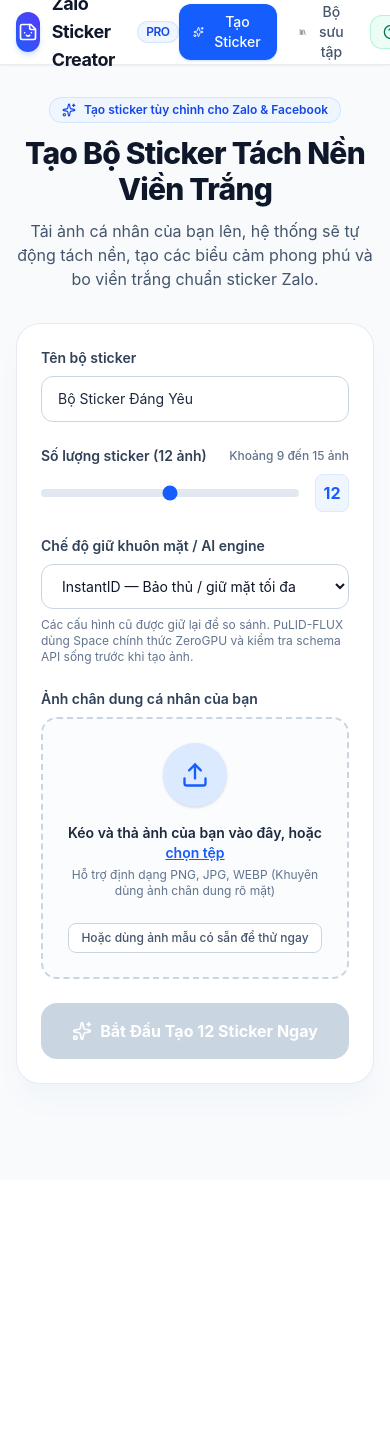
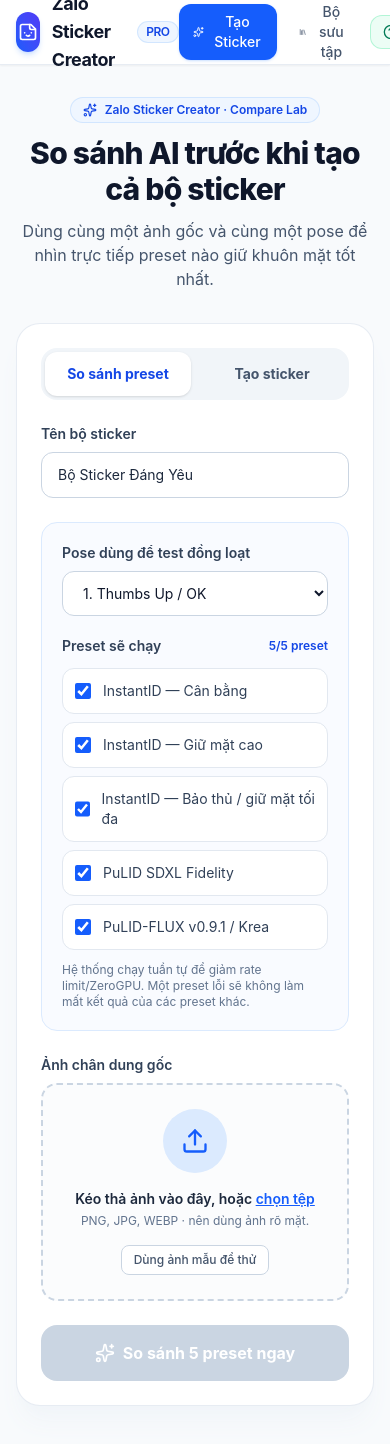
Before and after one commit to donghanhscga2026/Zalo-Sticker-Creator, a React (Vite) app: page / in a window 390 px wide. Shown: the top 1444 px of the page. Before the commit the page ends 1180 px from the top, so only its background shows below. Built offline with nearby package versions, Linux system fonts and the light colour scheme.

Commit message:
Add Compare Lab controls to uploader

```diff
--- a/src/components/PhotoUploader.tsx
+++ b/src/components/PhotoUploader.tsx
@@ -1,51 +1,74 @@
 import React, { useState } from "react";
-import { Upload, Sparkles, Image as ImageIcon, Check, Sliders, AlertCircle, RefreshCw } from "lucide-react";
+import { Upload, Sparkles, Check, AlertCircle, RefreshCw } from "lucide-react";
+import { GenerationPresetId } from "../types";
 
 interface PhotoUploaderProps {
   onGenerate: (image: string, count: number, packName: string, preset: string) => void;
+  onCompare: (image: string, packName: string, poseIndex: number, presets: GenerationPresetId[]) => void;
   isLoading: boolean;
 }
 
-export const PhotoUploader: React.FC<PhotoUploaderProps> = ({ onGenerate, isLoading }) => {
+const COMPARE_PRESETS: { id: GenerationPresetId; label: string }[] = [
+  { id: "instantid_balanced", label: "InstantID — Cân bằng" },
+  { id: "instantid_fidelity", label: "InstantID — Giữ mặt cao" },
+  { id: "instantid_conservative", label: "InstantID — Bảo thủ / giữ mặt tối đa" },
+  { id: "pulid_fidelity", label: "PuLID SDXL Fidelity" },
+  { id: "pulid_flux_fidelity", label: "PuLID-FLUX v0.9.1 / Krea" },
+];
+
+const TEST_POSES = [
+  "Thumbs Up / OK",
+  "Finger Heart / Yêu",
+  "Cute Cheeks / Hihi",
+  "Cool / Sunglasses",
+  "Thinking / Hmm",
+  "Surprised / Ôi",
+  "Coffee / Chill",
+  "Laughing / Haha",
+  "Salute / Roài",
+  "Double Hearts / Muaah",
+  "Look Back / Đẹp",
+  "Big Heart / Love",
+  "Fighting / Cố lên",
+  "Shy / Ái chà",
+  "Hello / Vẫy tay",
+];
+
+export const PhotoUploader: React.FC<PhotoUploaderProps> = ({ onGenerate, onCompare, isLoading }) => {
   const [selectedImage, setSelectedImage] = useState<string | null>(null);
   const [stickerCount, setStickerCount] = useState<number>(12);
   const [packName, setPackName] = useState<string>("Bộ Sticker Đáng Yêu");
   const [dragOver, setDragOver] = useState<boolean>(false);
-  const [generationPreset, setGenerationPreset] = useState<string>("instantid_conservative");
+  const [generationPreset, setGenerationPreset] = useState<string>("pulid_flux_fidelity");
+  const [mode, setMode] = useState<"generate" | "compare">("compare");
+  const [poseIndex, setPoseIndex] = useState<number>(0);
+  const [comparePresets, setComparePresets] = useState<GenerationPresetId[]>(COMPARE_PRESETS.map((item) => item.id));
   const [error, setError] = useState<string | null>(null);
 
-  const handleFileChange = (e: React.ChangeEvent<HTMLInputElement>) => {
-    const file = e.target.files?.[0];
-    if (file) {
+  const readImage = (file?: File) => {
+    if (!file) return;
     if (!file.type.startsWith("image/")) {
-        setError("Vui lòng tải lên tệp hình ảnh hợp lệ (PNG, JPG)");
+      setError("Vui lòng tải lên tệp hình ảnh hợp lệ (PNG, JPG, WEBP)");
       return;
     }
     setError(null);
     const reader = new FileReader();
-      reader.onload = (event) => {
-        setSelectedImage(event.target?.result as string);
+    reader.onload = (event) => setSelectedImage(event.target?.result as string);
+    reader.readAsDataURL(file);
   };
-      reader.readAsDataURL(file);
-    }
-  };
+
+  const handleFileChange = (e: React.ChangeEvent<HTMLInputElement>) => readImage(e.target.files?.[0]);
 
   const handleDrop = (e: React.DragEvent<HTMLDivElement>) => {
     e.preventDefault();
     setDragOver(false);
-    const file = e.dataTransfer.files?.[0];
-    if (file) {
-      if (!file.type.startsWith("image/")) {
-        setError("Vui lòng tải lên tệp hình ảnh hợp lệ (PNG, JPG)");
-        return;
-      }
-      setError(null);
-      const reader = new FileReader();
-      reader.onload = (event) => {
-        setSelectedImage(event.target?.result as string);
+    readImage(e.dataTransfer.files?.[0]);
   };
-      reader.readAsDataURL(file);
-    }
+
+  const toggleComparePreset = (preset: GenerationPresetId) => {
+    setComparePresets((current) =>
+      current.includes(preset) ? current.filter((item) => item !== preset) : [...current, preset]
+    );
   };
 
   const handleSubmit = (e: React.FormEvent) => {
@@ -54,56 +77,130 @@
       setError("Vui lòng tải lên ảnh cá nhân của bạn trước");
       return;
     }
+
+    if (mode === "compare") {
+      if (!comparePresets.length) {
+        setError("Hãy chọn ít nhất 1 preset để so sánh.");
+        return;
+      }
+      onCompare(selectedImage, packName || "Bộ Sticker Của Tôi", poseIndex, comparePresets);
+      return;
+    }
+
     onGenerate(selectedImage, stickerCount, packName || "Bộ Sticker Của Tôi", generationPreset);
   };
 
-  // Sample preset demo images if user wants to test quickly
   const handleUseDemo = () => {
     setSelectedImage("https://images.unsplash.com/photo-1534528741775-53994a69daeb?q=80&w=600&auto=format&fit=crop");
     setPackName("Cô Gái Dễ Thương");
   };
 
   return (
-    <div className="max-w-3xl mx-auto px-4 py-8">
-      {/* Hero Section */}
+    <div className="max-w-4xl mx-auto px-4 py-8">
       <div className="text-center mb-8">
         <div className="inline-flex items-center gap-2 px-3 py-1 rounded-full bg-blue-50 text-blue-700 text-xs font-semibold mb-3 border border-blue-200/60">
           <Sparkles className="w-3.5 h-3.5" />
-          <span>Tạo sticker tùy chỉnh cho Zalo & Facebook</span>
+          <span>Zalo Sticker Creator · Compare Lab</span>
         </div>
         <h2 className="text-3xl font-extrabold text-slate-900 tracking-tight sm:text-4xl">
-          Tạo Bộ Sticker Tách Nền Viền Trắng
+          So sánh AI trước khi tạo cả bộ sticker
         </h2>
-        <p className="mt-3 text-base text-slate-600 max-w-xl mx-auto">
-          Tải ảnh cá nhân của bạn lên, hệ thống sẽ tự động tách nền, tạo các biểu cảm phong phú và bo viền trắng chuẩn sticker Zalo.
+        <p className="mt-3 text-base text-slate-600 max-w-2xl mx-auto">
+          Dùng cùng một ảnh gốc và cùng một pose để nhìn trực tiếp preset nào giữ khuôn mặt tốt nhất.
         </p>
       </div>
 
       <form onSubmit={handleSubmit} className="bg-white rounded-3xl shadow-xl shadow-slate-100 border border-slate-200/80 p-6 sm:p-8 space-y-6">
-        {/* Pack Name & Count Controls */}
-        <div className="grid grid-cols-1 sm:grid-cols-2 gap-6">
+        <div className="grid grid-cols-2 gap-2 p-1 bg-slate-100 rounded-2xl">
+          <button
+            type="button"
+            onClick={() => setMode("compare")}
+            className={`px-4 py-3 rounded-xl text-sm font-bold transition-all ${mode === "compare" ? "bg-white text-blue-700 shadow-sm" : "text-slate-600"}`}
+          >
+            So sánh preset
+          </button>
+          <button
+            type="button"
+            onClick={() => setMode("generate")}
+            className={`px-4 py-3 rounded-xl text-sm font-bold transition-all ${mode === "generate" ? "bg-white text-blue-700 shadow-sm" : "text-slate-600"}`}
+          >
+            Tạo sticker
+          </button>
+        </div>
+
         <div>
-            <label className="block text-sm font-semibold text-slate-700 mb-2">
-              Tên bộ sticker
-            </label>
+          <label className="block text-sm font-semibold text-slate-700 mb-2">Tên bộ sticker</label>
           <input
             type="text"
             value={packName}
             onChange={(e) => setPackName(e.target.value)}
-              placeholder="Ví dụ: Bé Meo Đáng Yêu"
-              className="w-full px-4 py-3 rounded-xl border border-slate-300 focus:ring-2 focus:ring-blue-500 focus:border-blue-500 text-slate-800 text-sm outline-none transition-all"
+            placeholder="Ví dụ: Bộ Sticker Của Tôi"
+            className="w-full px-4 py-3 rounded-xl border border-slate-300 focus:ring-2 focus:ring-blue-500 focus:border-blue-500 text-slate-800 text-sm outline-none"
             required
           />
         </div>
 
+        {mode === "compare" ? (
+          <div className="space-y-5 rounded-2xl border border-blue-100 bg-blue-50/40 p-5">
+            <div>
+              <label className="block text-sm font-semibold text-slate-700 mb-2">Pose dùng để test đồng loạt</label>
+              <select
+                value={poseIndex}
+                onChange={(e) => setPoseIndex(Number(e.target.value))}
+                className="w-full px-4 py-3 rounded-xl border border-slate-300 bg-white text-sm"
+              >
+                {TEST_POSES.map((pose, index) => (
+                  <option key={pose} value={index}>{index + 1}. {pose}</option>
+                ))}
+              </select>
+            </div>
+
+            <div>
+              <div className="flex items-center justify-between gap-3 mb-3">
+                <label className="text-sm font-semibold text-slate-700">Preset sẽ chạy</label>
+                <span className="text-xs font-semibold text-blue-700">{comparePresets.length}/{COMPARE_PRESETS.length} preset</span>
+              </div>
+              <div className="grid sm:grid-cols-2 gap-2">
+                {COMPARE_PRESETS.map((preset) => (
+                  <label key={preset.id} className="flex items-center gap-3 rounded-xl border border-slate-200 bg-white px-3 py-3 cursor-pointer">
+                    <input
+                      type="checkbox"
+                      checked={comparePresets.includes(preset.id)}
+                      onChange={() => toggleComparePreset(preset.id)}
+                      className="h-4 w-4 accent-blue-600"
+                    />
+                    <span className="text-sm text-slate-700">{preset.label}</span>
+                  </label>
+                ))}
+              </div>
+              <p className="mt-3 text-xs text-slate-500">
+                Hệ thống chạy tuần tự để giảm rate limit/ZeroGPU. Một preset lỗi sẽ không làm mất kết quả của các preset khác.
+              </p>
+            </div>
+          </div>
+        ) : (
+          <div className="grid grid-cols-1 sm:grid-cols-2 gap-5">
+            <div>
+              <label className="block text-sm font-semibold text-slate-700 mb-2">AI engine / preset</label>
+              <select
+                value={generationPreset}
+                onChange={(e) => setGenerationPreset(e.target.value)}
+                className="w-full px-4 py-3 rounded-xl border border-slate-300 bg-white text-sm"
+              >
+                <option value="instantid_balanced">InstantID — Cân bằng</option>
+                <option value="instantid_fidelity">InstantID — Giữ mặt cao</option>
+                <option value="instantid_conservative">InstantID — Bảo thủ / giữ mặt tối đa</option>
+                <option value="faceid_plus">IP-Adapter FaceID Plus — thử nghiệm</option>
+                <option value="pulid_fidelity">PuLID SDXL Fidelity</option>
+                <option value="pulid_flux_fidelity">PuLID-FLUX v0.9.1 / Krea</option>
+                <option value="original_face">Giữ mặt gốc — chưa kích hoạt</option>
+              </select>
+            </div>
             <div>
               <div className="flex justify-between items-center mb-2">
-              <label className="text-sm font-semibold text-slate-700">
-                Số lượng sticker ({stickerCount} ảnh)
-              </label>
-              <span className="text-xs text-slate-500 font-medium">Khoảng 9 đến 15 ảnh</span>
+                <label className="text-sm font-semibold text-slate-700">Số lượng sticker ({stickerCount} ảnh)</label>
+                <span className="text-xs text-slate-500">9–15</span>
               </div>
-            <div className="flex items-center space-x-4">
               <input
                 type="range"
                 min="9"
@@ -113,34 +210,12 @@
                 onChange={(e) => setStickerCount(Number(e.target.value))}
                 className="w-full h-2 bg-slate-200 rounded-lg appearance-none cursor-pointer accent-blue-600"
               />
-              <span className="w-10 text-center font-bold text-blue-600 bg-blue-50 py-1.5 rounded-lg border border-blue-100">
-                {stickerCount}
-              </span>
             </div>
           </div>
-        </div>
+        )}
 
         <div>
-          <label className="block text-sm font-semibold text-slate-700 mb-2">Chế độ giữ khuôn mặt / AI engine</label>
-          <select value={generationPreset} onChange={(e) => setGenerationPreset(e.target.value)}
-            className="w-full px-4 py-3 rounded-xl border border-slate-300 bg-white text-sm">
-            <option value="instantid_balanced">InstantID — Cân bằng (bản test trước)</option>
-            <option value="instantid_fidelity">InstantID — Giữ mặt cao</option>
-            <option value="instantid_conservative">InstantID — Bảo thủ / giữ mặt tối đa</option>
-            <option value="faceid_plus">IP-Adapter FaceID Plus — thử nghiệm</option>
-            <option value="pulid_fidelity">PuLID SDXL Fidelity — bản đang thử</option>
-            <option value="pulid_flux_fidelity">PuLID-FLUX v0.9.1 / Krea — fidelity mới nhất</option>
-            <option value="original_face">Giữ mặt gốc — không sinh lại khuôn mặt</option>
-          </select>
-          <p className="mt-2 text-xs text-slate-500">Các cấu hình cũ được giữ lại để so sánh. PuLID-FLUX dùng Space chính thức ZeroGPU và kiểm tra schema API sống trước khi tạo ảnh.</p>
-        </div>
-
-        {/* Upload Area */}
-        <div>
-          <label className="block text-sm font-semibold text-slate-700 mb-2">
-            Ảnh chân dung cá nhân của bạn
-          </label>
-
+          <label className="block text-sm font-semibold text-slate-700 mb-2">Ảnh chân dung gốc</label>
           <div
             onDragOver={(e) => { e.preventDefault(); setDragOver(true); }}
             onDragLeave={() => setDragOver(false)}
@@ -155,57 +230,47 @@
           >
             {selectedImage ? (
               <div className="flex flex-col sm:flex-row items-center justify-center gap-6">
-                <div className="relative w-32 h-32 rounded-2xl overflow-hidden shadow-md border-4 border-white">
-                  <img
-                    src={selectedImage}
-                    alt="Uploaded preview"
-                    className="w-full h-full object-cover"
-                    referrerPolicy="no-referrer"
-                  />
-                  <div className="absolute inset-0 bg-black/20 flex items-center justify-center opacity-0 group-hover:opacity-100 transition-opacity">
-                    <span className="text-white text-xs font-semibold bg-black/60 px-2 py-1 rounded-md">Thay đổi</span>
-                  </div>
+                <div className="relative w-36 h-36 rounded-2xl overflow-hidden shadow-md border-4 border-white bg-white">
+                  <img src={selectedImage} alt="Ảnh gốc" className="w-full h-full object-cover" referrerPolicy="no-referrer" />
                 </div>
                 <div className="text-left space-y-2">
                   <div className="flex items-center gap-1.5 text-emerald-700 font-semibold text-sm">
                     <Check className="w-4 h-4" />
-                    <span>Đã tải lên ảnh thành công</span>
+                    <span>Ảnh gốc đã sẵn sàng</span>
                   </div>
                   <p className="text-xs text-slate-500">
-                    Sẵn sàng tạo {stickerCount} sticker biểu cảm độc đáo với viền trắng nổi bật.
+                    {mode === "compare"
+                      ? `Sẽ tạo ${comparePresets.length} phiên bản từ cùng ảnh và cùng pose để so sánh.`
+                      : `Sẵn sàng tạo sticker bằng preset đã chọn.`}
                   </p>
-                  <label className="inline-block mt-2 cursor-pointer text-xs font-medium text-blue-600 hover:text-blue-700 underline">
-                    Tải ảnh khác lên
+                  <label className="inline-block mt-2 cursor-pointer text-xs font-medium text-blue-600 underline">
+                    Tải ảnh khác
                     <input type="file" accept="image/*" onChange={handleFileChange} className="hidden" />
                   </label>
                 </div>
               </div>
             ) : (
               <div className="space-y-4">
-                <div className="w-16 h-16 mx-auto rounded-full bg-blue-100 flex items-center justify-center text-blue-600 group-hover:scale-110 transition-transform shadow-sm">
+                <div className="w-16 h-16 mx-auto rounded-full bg-blue-100 flex items-center justify-center text-blue-600">
                   <Upload className="w-7 h-7" />
                 </div>
                 <div>
                   <p className="text-sm font-semibold text-slate-800">
-                    Kéo và thả ảnh của bạn vào đây, hoặc{" "}
-                    <label className="text-blue-600 hover:text-blue-700 cursor-pointer underline">
+                    Kéo thả ảnh vào đây, hoặc{" "}
+                    <label className="text-blue-600 cursor-pointer underline">
                       chọn tệp
                       <input type="file" accept="image/*" onChange={handleFileChange} className="hidden" />
                     </label>
                   </p>
-                  <p className="text-xs text-slate-500 mt-1">
-                    Hỗ trợ định dạng PNG, JPG, WEBP (Khuyên dùng ảnh chân dung rõ mặt)
-                  </p>
+                  <p className="text-xs text-slate-500 mt-1">PNG, JPG, WEBP · nên dùng ảnh rõ mặt.</p>
                 </div>
-                <div className="pt-2">
                 <button
                   type="button"
                   onClick={handleUseDemo}
-                    className="text-xs font-medium text-slate-600 bg-white border border-slate-300 px-3 py-1.5 rounded-lg hover:bg-slate-100 transition-all"
+                  className="text-xs font-medium text-slate-600 bg-white border border-slate-300 px-3 py-1.5 rounded-lg hover:bg-slate-100"
                 >
-                    Hoặc dùng ảnh mẫu có sẵn để thử ngay
+                  Dùng ảnh mẫu để thử
                 </button>
-                </div>
               </div>
             )}
           </div>
@@ -218,12 +283,11 @@
           </div>
         )}
 
-        {/* Submit Button */}
         <button
           type="submit"
-          disabled={isLoading || !selectedImage}
-          className={`w-full py-4 px-6 rounded-2xl font-bold text-white shadow-lg flex items-center justify-center space-x-2 transition-all ${
-            isLoading || !selectedImage
+          disabled={isLoading || !selectedImage || (mode === "compare" && !comparePresets.length)}
+          className={`w-full py-4 px-6 rounded-2xl font-bold text-white shadow-lg flex items-center justify-center gap-2 transition-all ${
+            isLoading || !selectedImage || (mode === "compare" && !comparePresets.length)
               ? "bg-slate-300 cursor-not-allowed shadow-none"
               : "bg-gradient-to-r from-blue-600 to-indigo-600 hover:from-blue-700 hover:to-indigo-700 shadow-blue-500/25 active:scale-[0.99]"
           }`}
@@ -231,12 +295,12 @@
           {isLoading ? (
             <>
               <RefreshCw className="w-5 h-5 animate-spin" />
-              <span>Đang tách nền & tạo bộ {stickerCount} sticker... (Vui lòng đợi)</span>
+              <span>{mode === "compare" ? "Đang chạy lần lượt các preset..." : "Đang tạo sticker..."}</span>
             </>
           ) : (
             <>
               <Sparkles className="w-5 h-5" />
-              <span>Bắt Đầu Tạo {stickerCount} Sticker Ngay</span>
+              <span>{mode === "compare" ? `So sánh ${comparePresets.length} preset ngay` : `Bắt đầu tạo ${stickerCount} sticker`}</span>
             </>
           )}
         </button>
```
Lines whose indentation alone changed are shown as unchanged.
